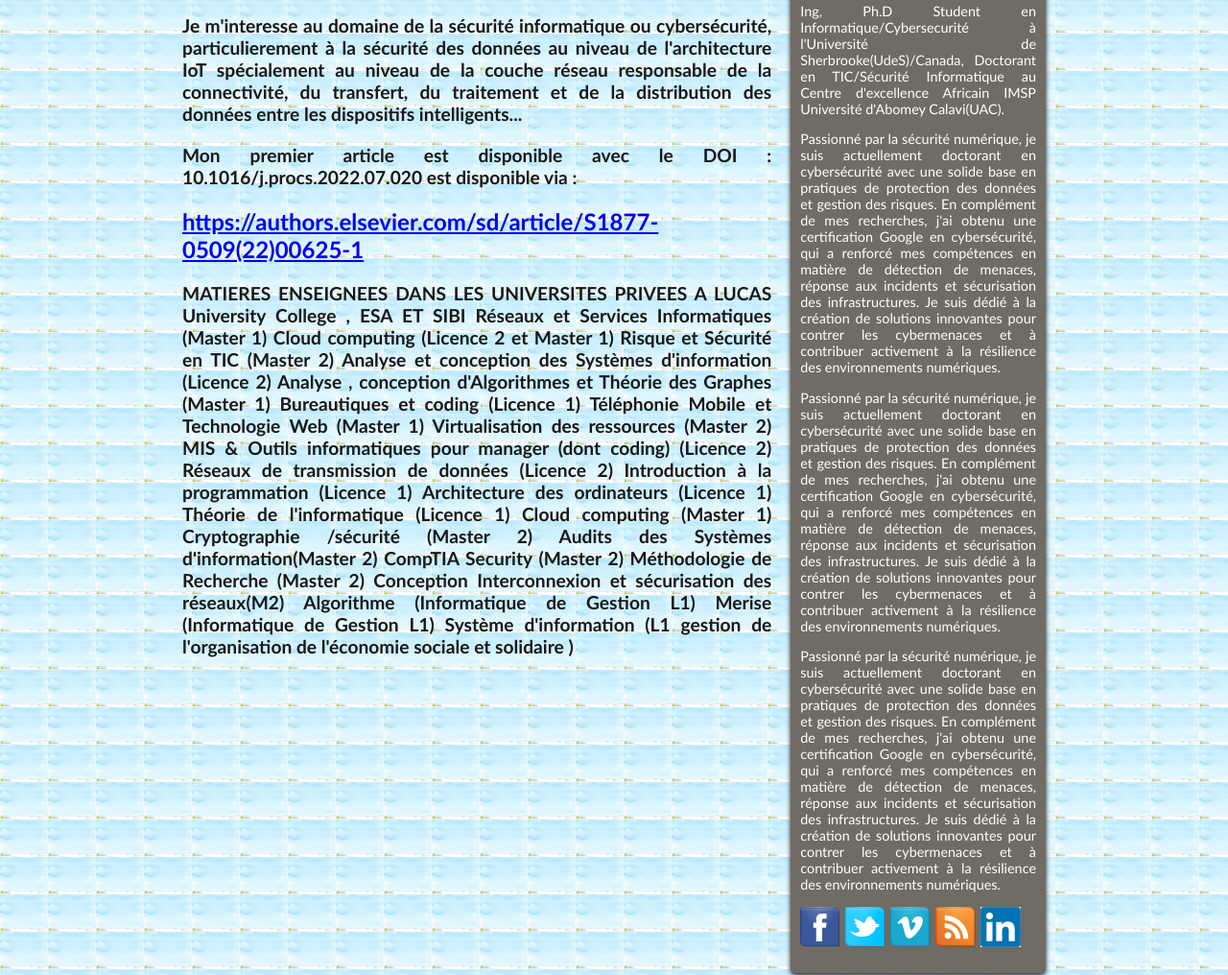
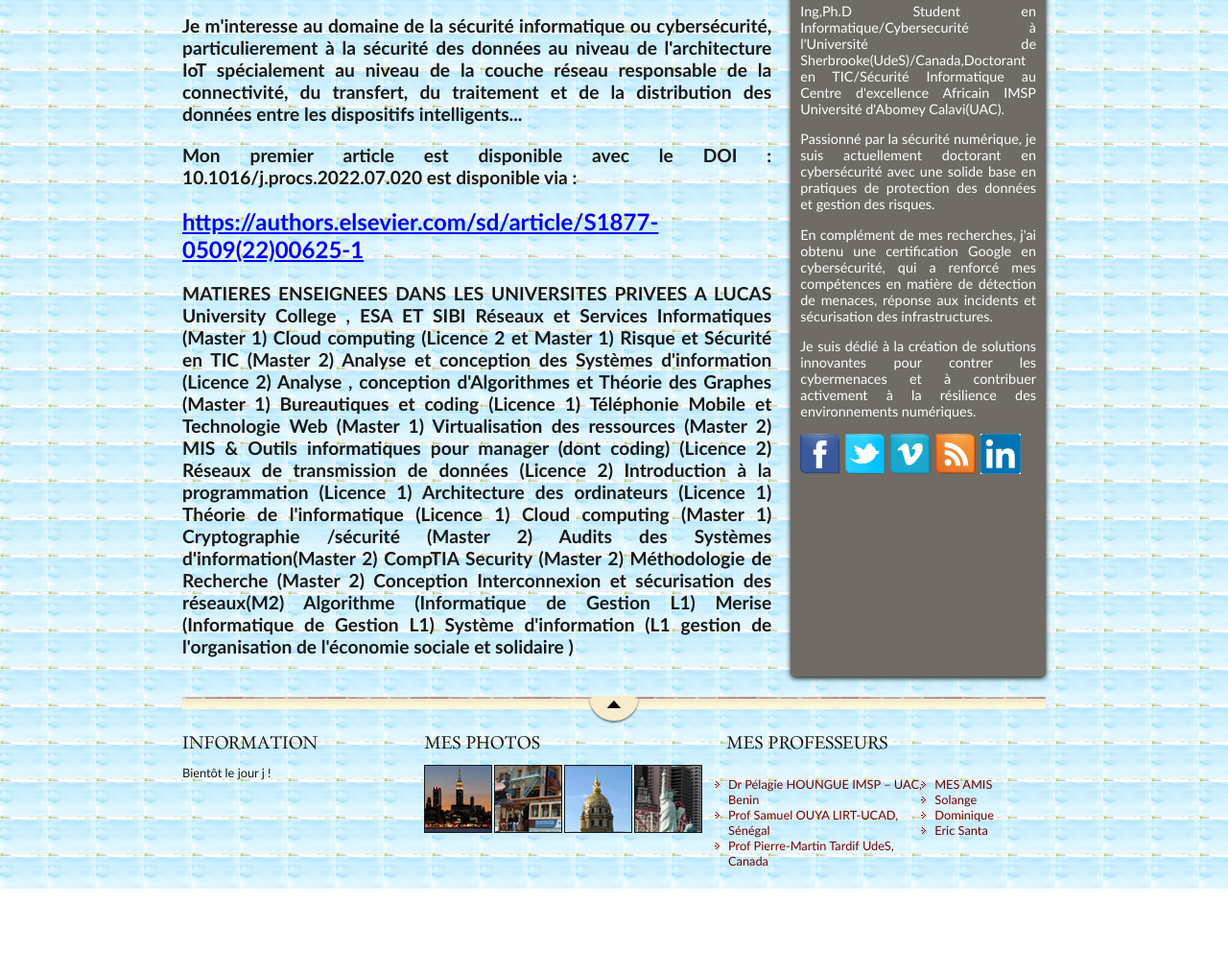
Before and after one commit to yendoube/monsite, a plain HTML site: page index.html in a window 1280 px wide. Shown: the part 589-1605 px from the top of the page at 96% size. After the commit the page ends 1515 px from the top, so only its background shows below. Drawn offline with Linux system fonts and the light colour scheme.

Commit message:
Update index.html

```diff
--- a/index.html
+++ b/index.html
@@ -73,11 +73,14 @@
                     <img src="images/bulle.png" alt="" id="fleche_bulle" />
                     <p id="photo_armand"><img src="images/arm1nontof.png" alt="" /></p>
                     <p>Laisse-moi le temps de me présenter : je m'appelle KOMBATE Yendoubé, Analyste Cybersécurité,</p>
-                    <p>Ing, Ph.D Student en  Informatique/Cybersecurité à l'Université de Sherbrooke(UdeS)/Canada, Doctorant en TIC/Sécurité Informatique au Centre d'excellence Africain IMSP Université d'Abomey Calavi(UAC).</p>
-                    <p>Passionné par la sécurité numérique, je suis actuellement doctorant en cybersécurité avec une solide base en pratiques de protection des données et gestion des risques. En complément de mes recherches, j'ai obtenu une certification Google en cybersécurité, qui a renforcé mes compétences en matière de détection de menaces, réponse aux incidents et sécurisation des infrastructures. Je suis dédié à la création de solutions innovantes pour contrer les cybermenaces et à contribuer activement à la résilience des environnements numériques.</p>
 
-                    <p>Passionné par la sécurité numérique, je suis actuellement doctorant en cybersécurité avec une solide base en pratiques de protection des données et gestion des risques. En complément de mes recherches, j'ai obtenu une certification Google en cybersécurité, qui a renforcé mes compétences en matière de détection de menaces, réponse aux incidents et sécurisation des infrastructures. Je suis dédié à la création de solutions innovantes pour contrer les cybermenaces et à contribuer activement à la résilience des environnements numériques.</p>
-                    <p>Passionné par la sécurité numérique, je suis actuellement doctorant en cybersécurité avec une solide base en pratiques de protection des données et gestion des risques. En complément de mes recherches, j'ai obtenu une certification Google en cybersécurité, qui a renforcé mes compétences en matière de détection de menaces, réponse aux incidents et sécurisation des infrastructures. Je suis dédié à la création de solutions innovantes pour contrer les cybermenaces et à contribuer activement à la résilience des environnements numériques.</p>
+                    <p>Ing,Ph.D Student en Informatique/Cybersecurité à l'Université de Sherbrooke(UdeS)/Canada,Doctorant en TIC/Sécurité Informatique au Centre d'excellence Africain IMSP Université d'Abomey Calavi(UAC).</p>
+
+                    <p>Passionné par la sécurité numérique, je suis actuellement doctorant en cybersécurité avec une solide base en pratiques de protection des données et gestion des risques.</p>
+
+                    <p>En complément de mes recherches, j'ai obtenu une certification Google en cybersécurité, qui a renforcé mes compétences en matière de détection de menaces, réponse aux incidents et sécurisation des infrastructures.</p>
+
+                    <p>Je suis dédié à la création de solutions innovantes pour contrer les cybermenaces et à contribuer activement à la résilience des environnements numériques.</p>
 
                     <p><img src="images/facebook.png" alt="Facebook" /><img src="images/twitter.png" alt="Twitter" /><img src="images/vimeo.png" alt="Vimeo" /><img src="images/rss.png" alt="RSS" /><img src="images/linkedin.png" alt="linkedin" /></p>
                 </aside>
```
